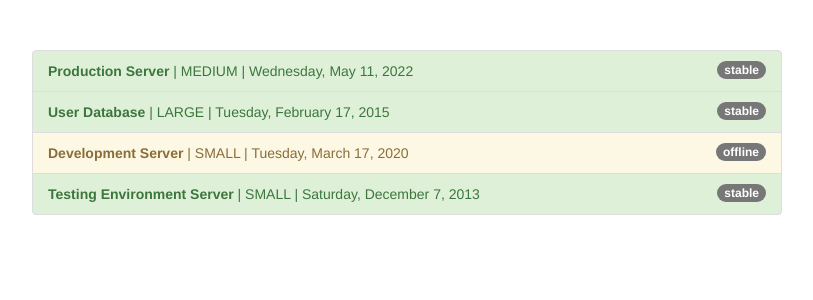
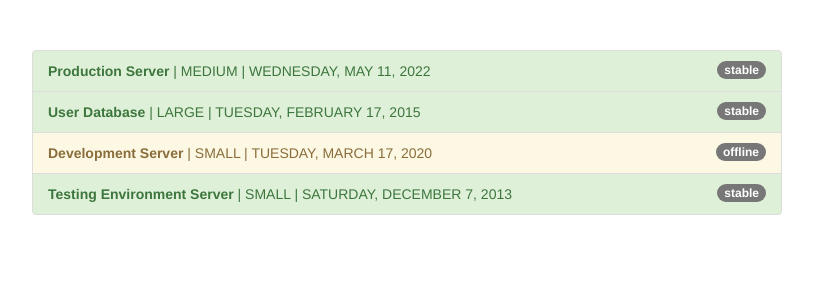
Before and after one commit to Alan114/Angular-pipes, an Angular app: page / in a window 1280 px wide. Shown: the top 300 px of the page, without its empty margins (233-1046 px from the left). Built offline with nearby package versions, Linux system fonts and the light colour scheme.

Commit message:
Chaining multiple pipes

```diff
--- a/src/app/app.component.html
+++ b/src/app/app.component.html
@@ -12,7 +12,7 @@
           </span>
           <strong>{{ server.name }}</strong> |
           {{ server.instanceType | uppercase }} |
-          {{ server.started | date: "fullDate" }}
+          {{ server.started | date: "fullDate" | uppercase }}
         </li>
       </ul>
     </div>
```
